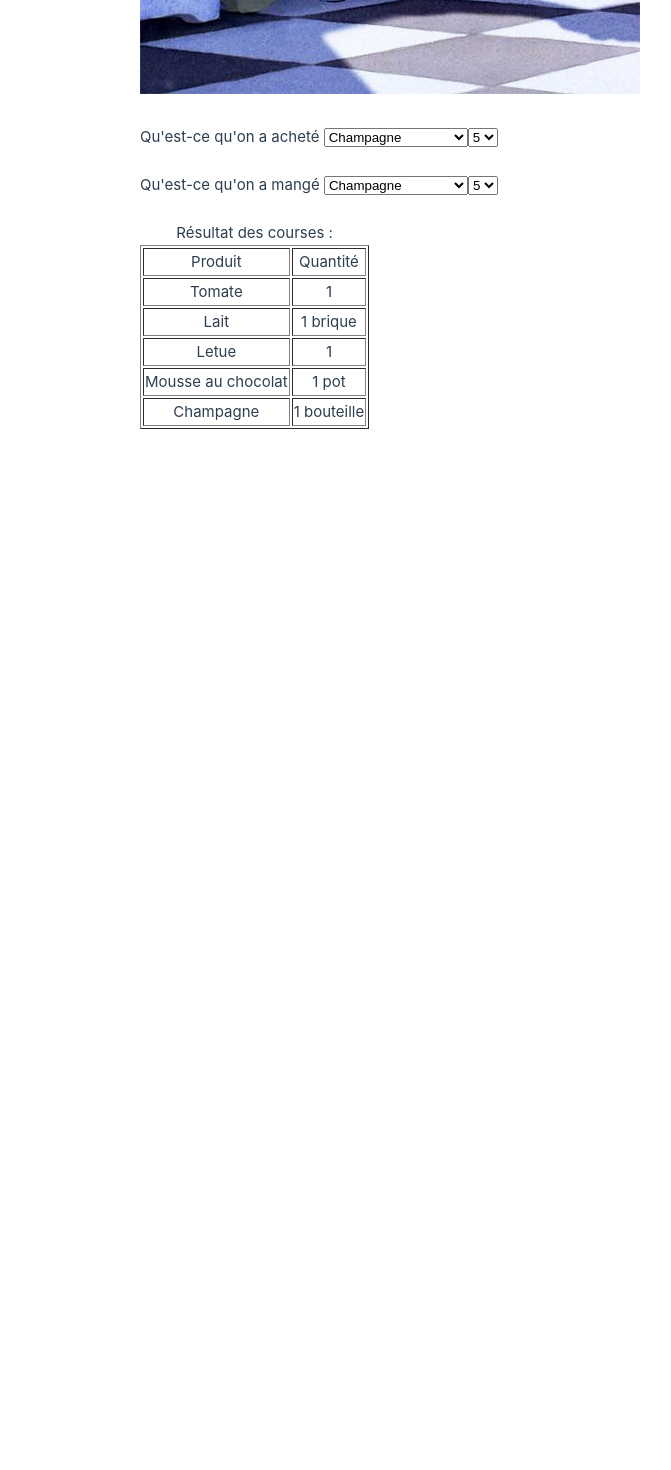
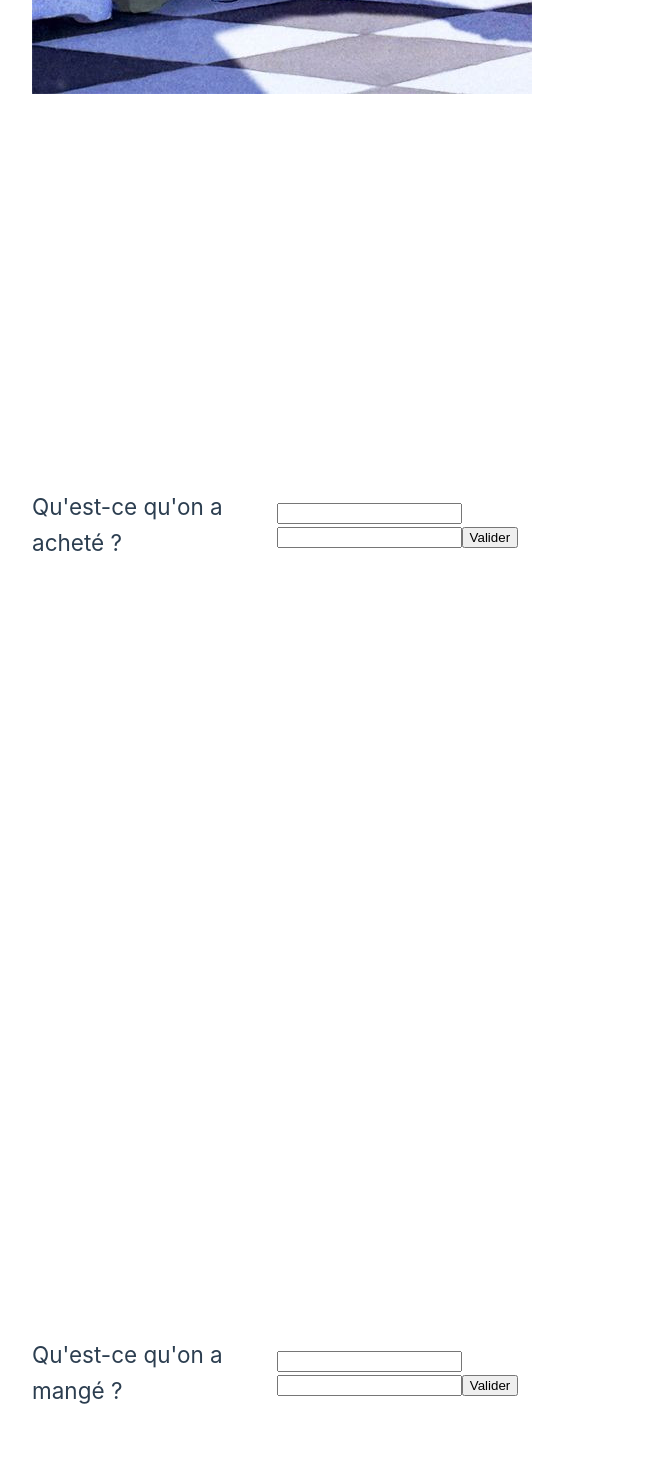
Before and after one commit to lisa56530/projetFrigo, a Vue app: page / in a window 1280 px wide. Shown: the part 800-2270 px from the top of the page, without its empty margins (0-671 px from the left). Before the commit the page ends 1253 px from the top, so only its background shows below. Built offline with nearby package versions, Linux system fonts and the light colour scheme.

Commit message:
avec recherche

```diff
--- a/src/components/FrigoOuvert.vue
+++ b/src/components/FrigoOuvert.vue
@@ -2,6 +2,7 @@
 import { ref } from "vue";
 const nom = ref("");
 const qte = ref("");
+const photo = ref("");
 const emit = defineEmits(["addc"]);
 function handlerSubmit() {
   emit("addc", libelle.value);
@@ -44,42 +45,27 @@ const url = "https://webmmi.iut-tlse3.fr/~pecatte/frigo/public/8/produits";
 
 
       <br> <br>
-    <label for="produits">Qu'est-ce qu'on a acheté  </label>
-    <select id="produit" name ="produit">
-        <option value="tomate" selected= "selected">Tomate</option>
-        <option value="lait" selected= "selected">Lait</option>
-        <option value="letue" selected= "selected">Letue</option>
-        <option value="mousseChocolat" selected= "selected">Mousse au Chocolat</option>
-        <option value="champagne" selected= "selected">Champagne</option>
-</select>
+    <body>
+      <h2>Qu'est-ce qu'on a acheté ? </h2>
+      <form @submit.prevent= "$emit('addc', nom, qte, photo)">
+        <input type="text" v-model="nom" />
+        <input type="text" v-model="qte" />
 
-<label for="qte"></label>
-  <select> <option value="1" selected= "selected">1</option>
-        <option value="2" selected= "selected">2</option>
-        <option value="3" selected= "selected">3</option>
-        <option value="4" selected= "selected">4</option>
-        <option value="5" selected= "selected">5</option>
-    </select>
-
+       <input type="submit" value="Valider" />
+      </form>
+    </body>
 
 <br> <br>
-<label for="produits"> Qu'est-ce qu'on a mangé  </label>
-<select> <option value="tomate" selected= "selected">Tomate</option>
-        <option value="lait" selected= "selected">Lait</option>
-        <option value="letue" selected= "selected">Letue</option>
-        <option value="mousseChocolat" selected= "selected">Mousse au Chocolat</option>
-        <option value="champagne" selected= "selected">Champagne</option>
-      </select>
 
+<body>
+      <h2>Qu'est-ce qu'on a mangé ? </h2>
+      <form @submit.prevent= "$emit('enleverc', nom, qte, photo)">
+        <input type="text" v-model="nom" />
+        <input type="text" v-model="qte" />
 
-  <label for="qte"></label>
-  <select> <option value="1" selected= "selected">1</option>
-        <option value="2" selected= "selected">2</option>
-        <option value="3" selected= "selected">3</option>
-        <option value="4" selected= "selected">4</option>
-        <option value="5" selected= "selected">5</option></select>
-
-
+       <input type="submit" value="Valider" />
+      </form>
+    </body>
 
 <br> <br>
 <table border ="1">
--- a/src/components/Produits.vue
+++ b/src/components/Produits.vue
@@ -10,6 +10,7 @@ defineEmits(["deletec","ajouterc","enleverc"])
     <button @click="() => deletec(aliment.id)">Supprimer</button>
     <button @click="() => ajouterc(aliment)">Ajouter</button>
     <button @click="() => enleverc(aliment)">Enlever</button>
+    <button @click="() => rechercher(aliment)">Rechercher</button>
   </li>
 </template>
 
```
Also changed, not shown: src/components/Frigo.vue (+15 -1 lines), src/components/FrigoRecherche.vue (added, +25 -0 lines).
